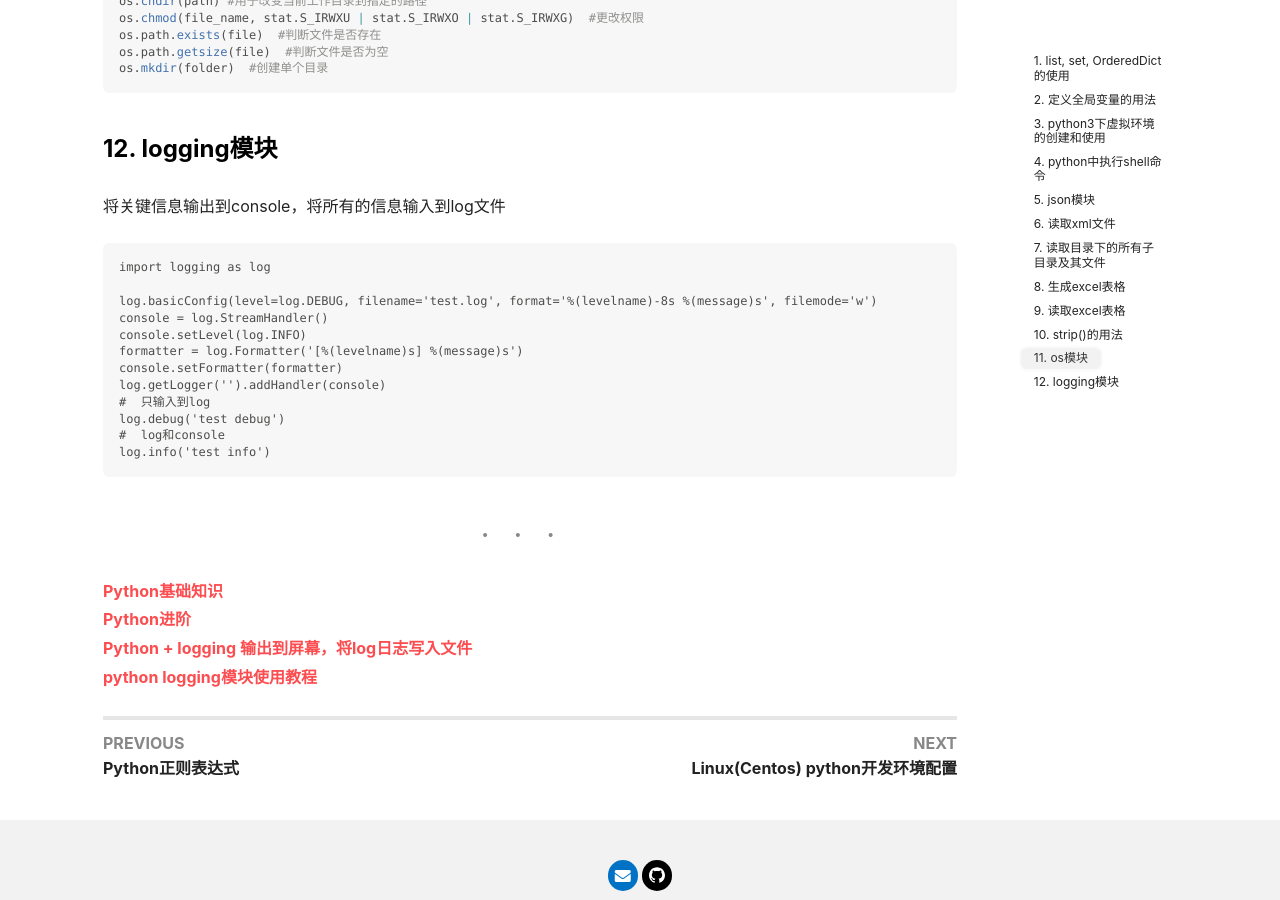
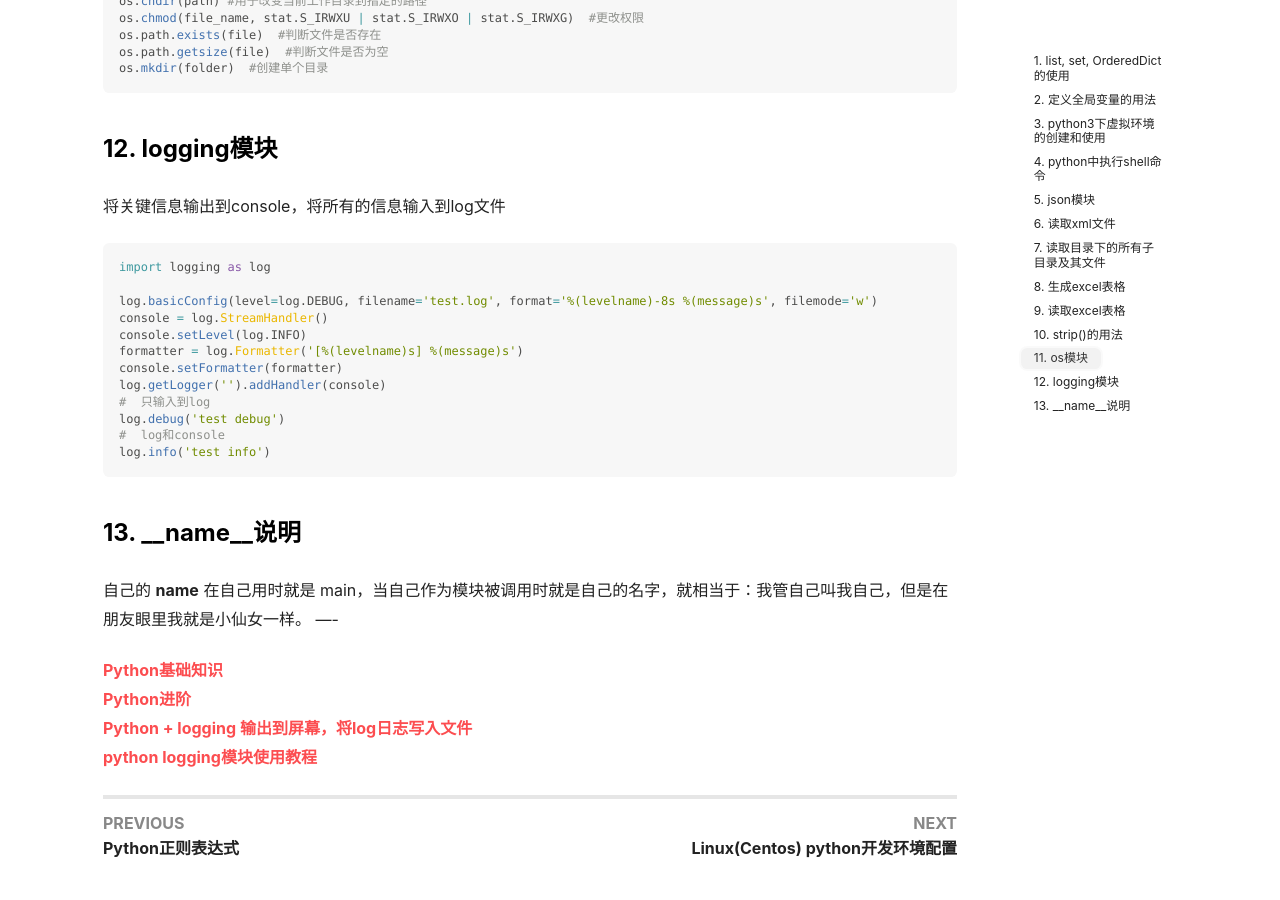
Before and after one commit to kefuzheng/kefuzheng.github.io, a Jekyll site: the page built from _posts/2019-11-29-python-detail-problem.md, in a window 1280 px wide and 900 px high, scrolled down 4754 px. Built offline with Jekyll 4.4.1, drawn with Linux system fonts in a browser that asks for light colours; nearby versions of some CDN libraries.

````diff
--- a/_posts/2019-11-29-python-detail-problem.md
+++ b/_posts/2019-11-29-python-detail-problem.md
@@ -197,7 +197,7 @@ os.mkdir(folder)  #创建单个目录
 ```
 ### 12. logging模块
 将关键信息输出到console，将所有的信息输入到log文件
-```
+```python
 import logging as log
 
 log.basicConfig(level=log.DEBUG, filename='test.log', format='%(levelname)-8s %(message)s', filemode='w')
@@ -211,7 +211,8 @@ log.debug('test debug')
 #  log和console
 log.info('test info')
 ```
-
+### 13. __name__说明
+自己的 __name__ 在自己用时就是 main，当自己作为模块被调用时就是自己的名字，就相当于：我管自己叫我自己，但是在朋友眼里我就是小仙女一样。
 ----
 
 [Python基础知识](https://kefuzheng.github.io/2019/09/05/python-knowledge.html)
````
Also changed, not shown: 1 other file.
